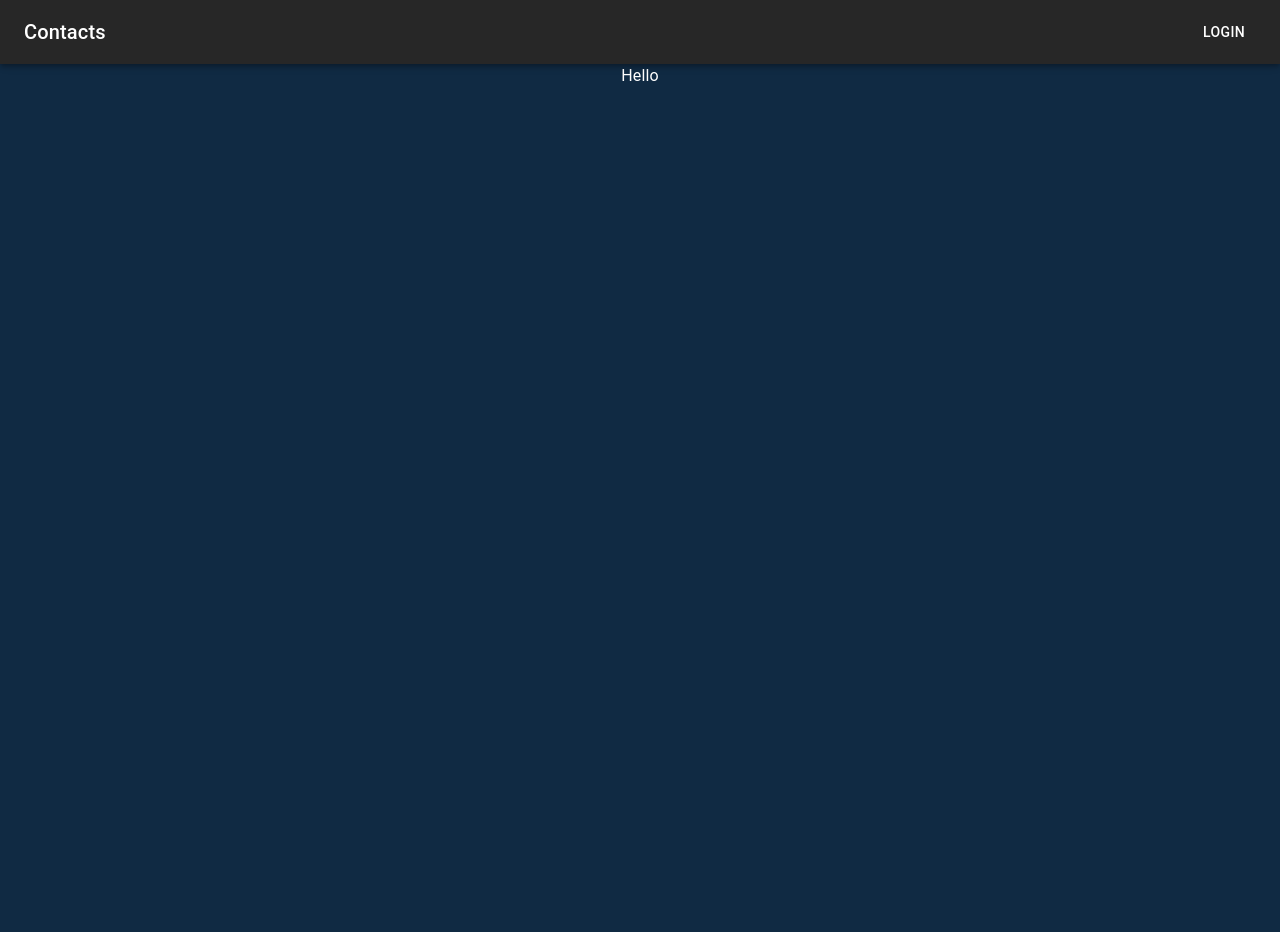
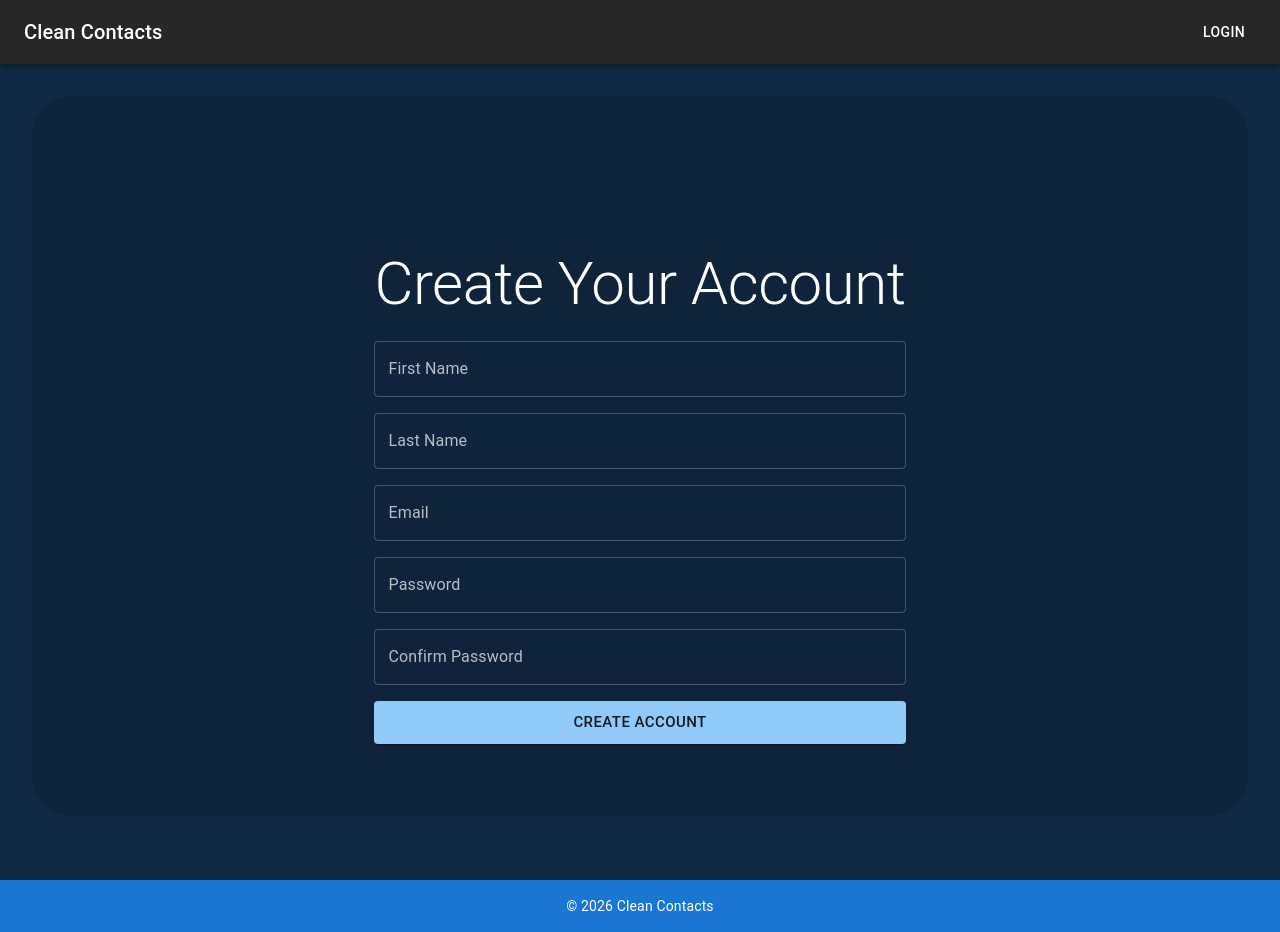
Before and after one commit to stephenolenchak/team5-contacts-app, a React app in the folder frontend/: page /register in a window 1280 px wide. Before the commit the page ends 800 px from the top, so only its background shows below. Built offline with nearby package versions, Linux system fonts and the light colour scheme; the HTML template or start-up script is replaced by a standard one.

Commit message:
Add footer, update register page

```diff
--- a/frontend/src/App.jsx
+++ b/frontend/src/App.jsx
@@ -9,6 +9,7 @@ import { Routes } from 'react-router-dom';
 import { Route } from 'react-router-dom';
 import { IndexPage } from "./pages/IndexPage";
 import Box from '@mui/material/Box';
+import Footer from './components/Footer';
 
 function App() {
   const [count, setCount] = useState(0)
@@ -19,13 +20,16 @@ function App() {
         <CssBaseline />
         <Navbar />
         <Toolbar />
-        <Box  sx={{textAlign: 'center'}}>
+        <Box  sx={{textAlign: 'center', backgroundColor: "#0f243a", width: "95vw", height: "90vh", margin: "0 auto", borderRadius: 10, mt: 4,display: "flex", alignItems: "center", justifyContent: "center", flexDirection: "column",}}>
+        <Box sx={{ height: 24 }} />
         <Routes>
           <Route path="/" element={<IndexPage />} />
           <Route path="/register" element={<Register />} />
         </Routes>
         </Box>
       </ThemeProvider>
+      <Toolbar />
+      <Footer />
     </>
   )
 }
--- /dev/null
+++ b/frontend/src/components/Footer.jsx
@@ -0,0 +1,21 @@
+import { Box, Typography } from "@mui/material";
+
+export default function Footer() {
+  return (
+    <Box
+      component="footer"
+      sx={{
+        mt: "auto",
+        py: 2,
+        px: 2,
+        textAlign: "center",
+        backgroundColor: "primary.main",
+        color: "white",
+      }}
+    >
+      <Typography variant="body2">
+        © {new Date().getFullYear()} Clean Contacts
+      </Typography>
+    </Box>
+  );
+}
--- a/frontend/src/components/HeroSection.jsx
+++ b/frontend/src/components/HeroSection.jsx
@@ -2,18 +2,18 @@ import Box from '@mui/material/Box';
 import MenuBookIcon from '@mui/icons-material/MenuBook';
 import Button from '@mui/material/Button';
 import { Link } from "react-router-dom";
+import Typography from '@mui/material/Typography';
+import Toolbar from '@mui/material/Toolbar';
 
 export const HeroSection = () => {
   return (
-    <Box>
-      <Box component="h1" >Welcome to Team 5 Contacts App!</Box>
-      <Box>
-        <MenuBookIcon sx={{fontSize: 350}}></MenuBookIcon>
-      </Box>
+    <Box sx={{}}>
+      <Typography variant="h2">Welcome to Clean Contacts!</Typography>
+        <MenuBookIcon sx={{fontSize: 300}}></MenuBookIcon>
       {/* Replace below with API */}
-      <Box component="h1">Join our ____ users</Box>
-
-      <Button variant="contained" size="large" component={Link} to="/register"> Register an account here!</Button>
+      <Typography variant="h3">Join our ____ users!</Typography>
+      <Box sx={{ height: 32 }} />
+      <Button variant="contained" size="large" component={Link} to="/register"> Sign Up for Free!</Button>
     </Box>
   )
 }
--- a/frontend/src/components/NavBar.jsx
+++ b/frontend/src/components/NavBar.jsx
@@ -3,14 +3,15 @@ import Box from '@mui/material/Box'
 import Toolbar from '@mui/material/Toolbar'
 import Typography from '@mui/material/Typography'
 import Button from '@mui/material/Button'
+import { Link } from "react-router-dom";
 
 export const Navbar = () => {
   return (
     <Box sx={{ flexGrow: 1 }}>
       <AppBar position="fixed">
         <Toolbar>
-          <Typography variant="h6" component="div" sx={{ flexGrow: 1 }}>
-            Contacts
+          <Typography variant="h6" component={Link} to="/" sx={{ flexGrow: 1, textDecoration: "none", color: "inherit"}}>
+            Clean Contacts
           </Typography>
           <Button color="inherit">Login</Button>
         </Toolbar>
--- /dev/null
+++ b/frontend/src/components/RegisterForm.jsx
@@ -0,0 +1,114 @@
+import { useState } from "react";
+import {
+    Box,
+    Button,
+    TextField,
+    Typography,
+    CardContent,
+    Stack,
+} from "@mui/material";
+
+export default function Register() {
+    const [values, setValues] = useState({
+        firstName: "",
+        lastName: "",
+        email: "",
+        password: "",
+        confirm: "",
+    });
+
+    const [errors, setErrors] = useState({});
+
+    const handleChange = (field) => (e) => {
+        setValues({ ...values, [field]: e.target.value });
+    };
+
+    const validate = () => {
+        const e = {};
+        const emailRegex = /^[^\s@]+@[^\s@]+\.[^\s@]+$/;
+
+        if (!values.firstName) e.firstName = "First name is required";
+        if (!values.lastName) e.lastName = "Last name is required";
+
+        if (!emailRegex.test(values.email))
+            e.email = "Enter a valid email address";
+
+        if (values.password.length < 8)
+            e.password = "Password must be at least 8 characters";
+
+        if (values.password !== values.confirm)
+            e.confirm = "Passwords do not match";
+
+        setErrors(e);
+        return Object.keys(e).length === 0;
+    };
+
+
+    const handleSubmit = (e) => {
+        e.preventDefault();
+        if (!validate()) return;
+
+        console.log("Registration OK:", values);
+    };
+
+    return (
+        <Box sx={{ display: "flex", justifyContent: "center", mt: 8 }}>
+                <CardContent>
+                    <Typography variant="h2" gutterBottom>Create Your Account</Typography>
+
+                    <Stack spacing={2} component="form" onSubmit={handleSubmit}>
+                        <TextField
+                            label="First Name"
+                            value={values.firstName}
+                            onChange={handleChange("firstName")}
+                            error={!!errors.firstName}
+                            helperText={errors.firstName}
+                            fullWidth
+                        />
+
+                        <TextField
+                            label="Last Name"
+                            value={values.lastName}
+                            onChange={handleChange("lastName")}
+                            error={!!errors.lastName}
+                            helperText={errors.lastName}
+                            fullWidth
+                        />
+
+                        <TextField
+                            label="Email"
+                            value={values.email}
+                            onChange={handleChange("email")}
+                            error={!!errors.email}
+                            helperText={errors.email}
+                            fullWidth
+                        />
+
+                        <TextField
+                            label="Password"
+                            type="password"
+                            value={values.password}
+                            onChange={handleChange("password")}
+                            error={!!errors.password}
+                            helperText={errors.password}
+                            fullWidth
+                        />
+
+                        <TextField
+                            label="Confirm Password"
+                            type="password"
+                            value={values.confirm}
+                            onChange={handleChange("confirm")}
+                            error={!!errors.confirm}
+                            helperText={errors.confirm}
+                            fullWidth
+                        />
+
+                        <Button type="submit" variant="contained" size="large">
+                            Create Account
+                        </Button>
+                    </Stack>
+                </CardContent>
+        </Box>
+    );
+}
--- a/frontend/src/pages/RegisterPage.jsx
+++ b/frontend/src/pages/RegisterPage.jsx
@@ -1,7 +1,11 @@
 import Box from "@mui/material/Box";
+import Typography from "@mui/material/Typography";
+import RegisterForm from "../components/RegisterForm";
 
 export const Register = () => {
   return (
-    <Box>Hello</Box>
+    <Box>
+        <RegisterForm></RegisterForm>
+    </Box>
   );
 };
```
